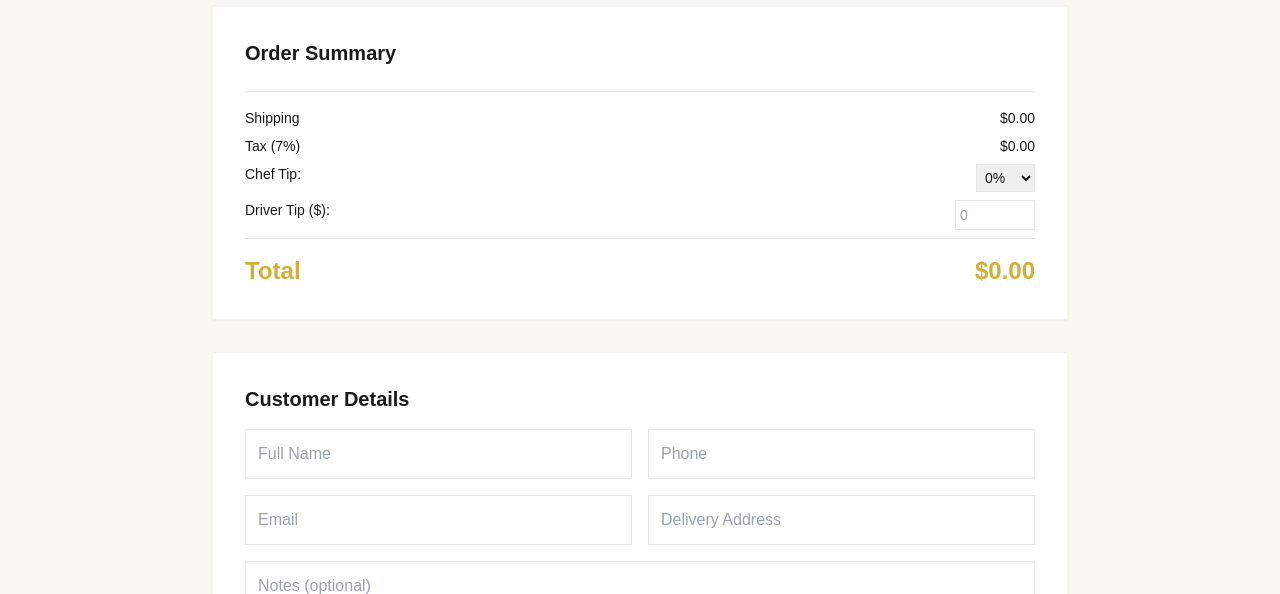
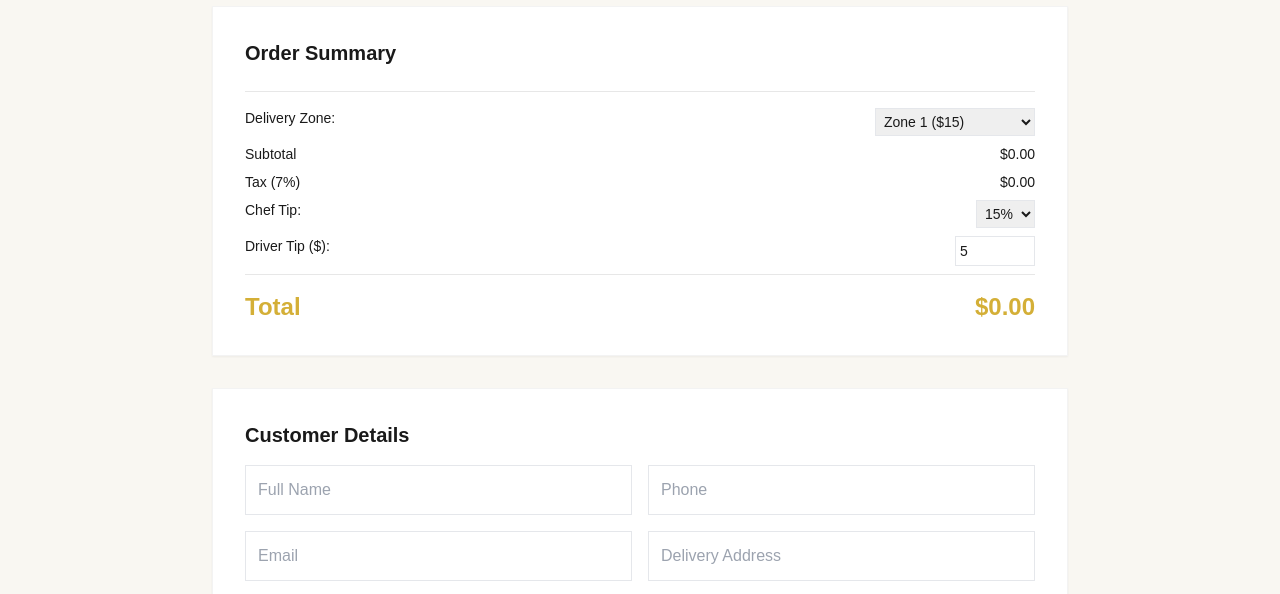
Before and after one commit to shopneckmassager37-cpu/aba, a website: page checkout.html in a window 1280 px wide. Shown: the part 175-769 px from the top of the page. Drawn offline with nearby package versions, Linux system fonts and the light colour scheme.

Commit message:
Update checkout with delivery zones and default tips

```diff
--- a/checkout.html
+++ b/checkout.html
@@ -31,24 +31,32 @@
       <!-- Items -->
     </div>
     <div class="border-t border-charcoal/10 pt-4 space-y-2 text-sm">
-      <div class="flex justify-between"><span>Shipping</span><span>$0.00</span></div>
-      <div class="flex justify-between"><span>Tax (7%)</span><span>$0.00</span></div>
+      <div class="flex justify-between">
+        <label>Delivery Zone:</label>
+        <select id="delivery-zone" onchange="updateTotals()" class="border p-1 w-40">
+          <option value="15">Zone 1 ($15)</option>
+          <option value="30">Zone 2 ($30)</option>
+          <option value="60">Zone 3 ($60)</option>
+        </select>
+      </div>
+      <div class="flex justify-between"><span>Subtotal</span><span id="co-sub">$0.00</span></div>
+      <div class="flex justify-between"><span>Tax (7%)</span><span id="co-tax">$0.00</span></div>
       <div class="flex justify-between">
         <label>Chef Tip:</label>
-        <select class="border p-1">
-          <option>0%</option><option>5%</option><option>10%</option><option>15%</option><option>20%</option>
+        <select id="tip-chef" onchange="updateTotals()" class="border p-1">
+          <option value="0">0%</option><option value="5">5%</option><option value="10">10%</option>
+          <option value="15" selected>15%</option><option value="20">20%</option>
         </select>
       </div>
       <div class="flex justify-between">
         <label>Driver Tip ($):</label>
-        <input type="number" class="border p-1 w-20" placeholder="0">
+        <input type="number" id="tip-driver" value="5" onchange="updateTotals()" class="border p-1 w-20">
       </div>
       <div class="flex justify-between text-2xl font-bold pt-4 text-gold border-t border-charcoal/10">
         <span>Total</span>
-        <span>$0.00</span>
+        <span id="co-tot">$0.00</span>
       </div>
-    </div>
-  </div>
+    </div>  </div>
 
   <div class="bg-white p-8 shadow-sm border border-charcoal/5 mb-8">
     <h2 class="text-xl font-bold mb-4">Customer Details</h2>
```
